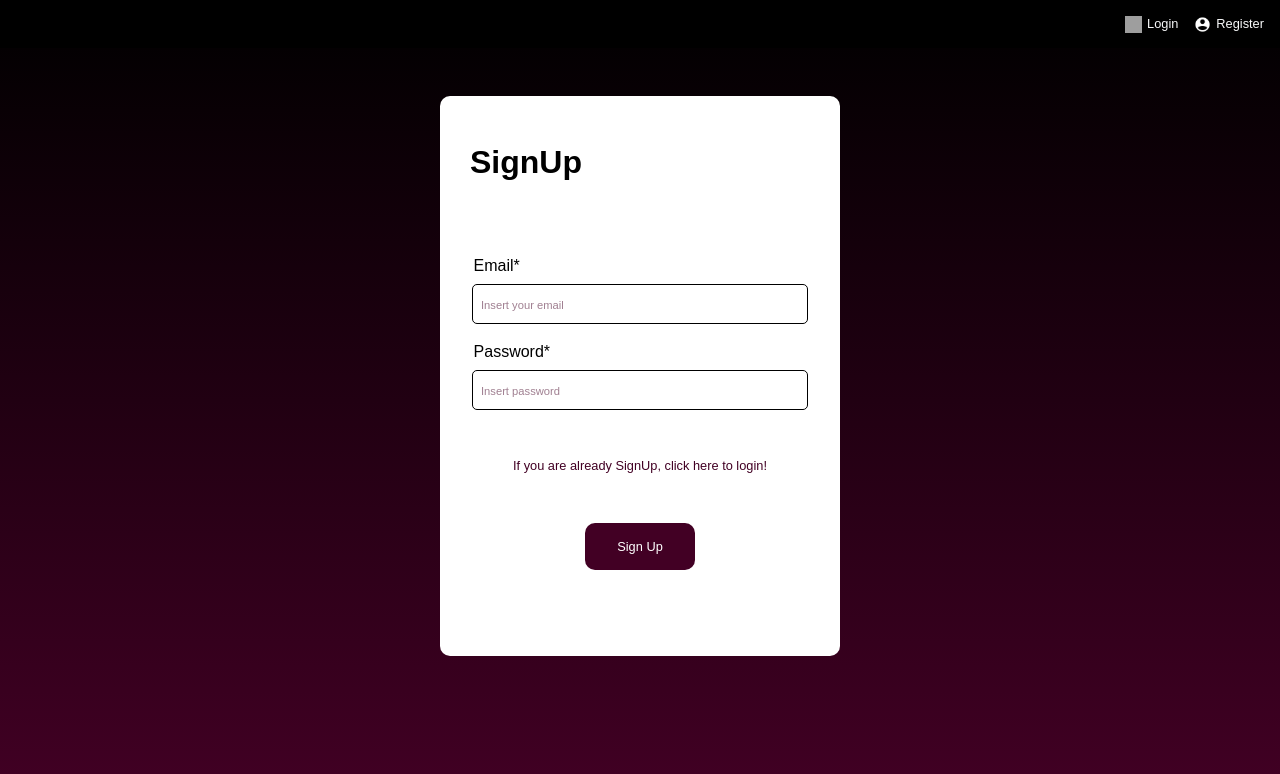
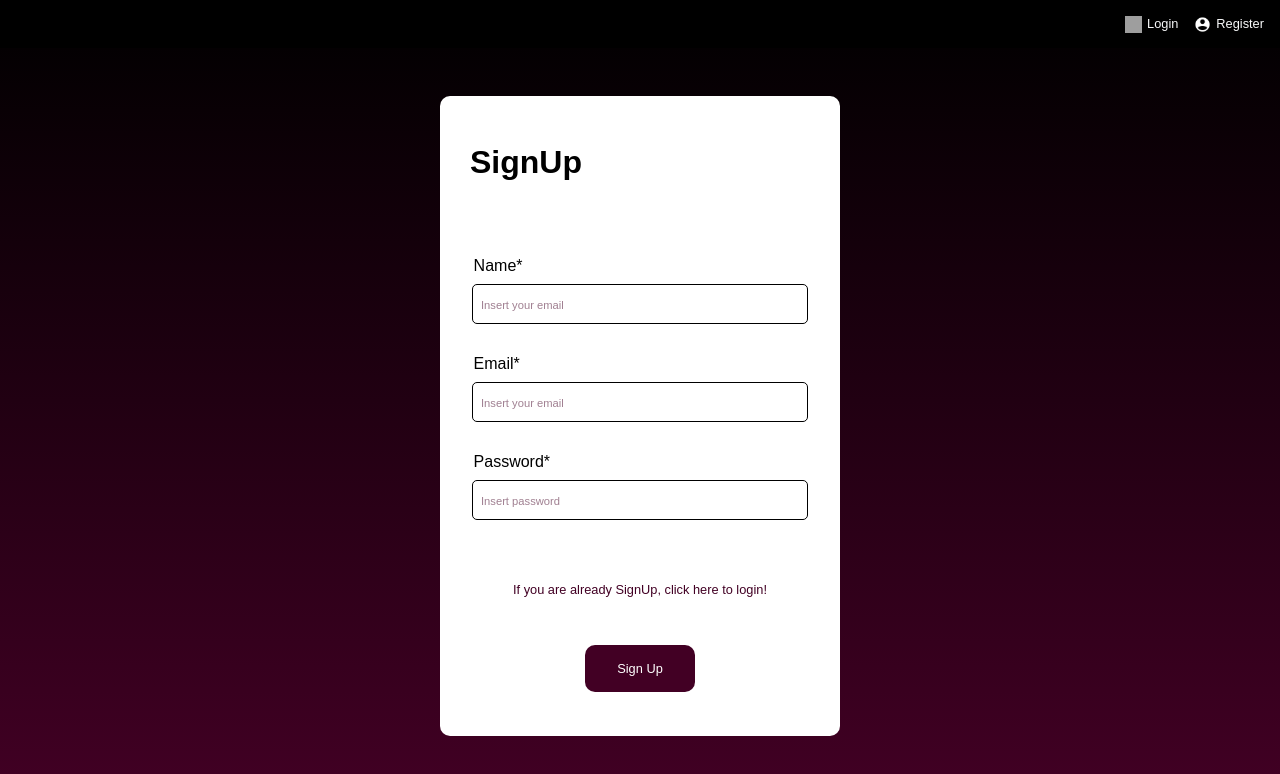
Before and after one commit to Macumba45/FRONTEND-REACT-COCKTAILS, a React (Create React App) app: page /signUp in a window 1280 px wide. Shown: the top 774 px of the page. Built offline with nearby package versions, Linux system fonts and the light colour scheme; grey boxes are pictures that could not be loaded.

Commit message:
chore: SignUp constant.ts name added

```diff
--- a/src/views/Login/index.tsx
+++ b/src/views/Login/index.tsx
@@ -51,9 +51,8 @@ const Login: FC<Props> = () => {
             } catch (error: any) {
                 console.log(error);
             }
-        },
-        [navigate]
-    );
+        }, [navigate]);
+
 
     return (
         <>
--- a/src/views/SignUp/constants.ts
+++ b/src/views/SignUp/constants.ts
@@ -10,6 +10,7 @@ export const validationSchema = Yup.object().shape({
 });
 
 export const initialValues = {
+    name: '',
     email: '',
     password: '',
 };
--- a/src/views/SignUp/index.tsx
+++ b/src/views/SignUp/index.tsx
@@ -1,6 +1,6 @@
 import { FC, memo, useCallback } from 'react';
 import { useNavigate } from 'react-router-dom';
-import { initialValues } from '../Login/constants';
+import { initialValues } from '../SignUp/constants';
 import { Field, FieldProps, Formik } from 'formik';
 import { validationSchema } from './constants';
 import { setAuthenticatedToken } from '../../services/storage';
@@ -21,9 +21,10 @@ import {
     ButtonSignUp,
     LoginBackImg,
     Error,
+    NameContainer,
 } from './styles';
 
-const SignUp: FC<Props> = () => {
+const SignUp: FC = () => {
     const navigate = useNavigate();
 
     const handleSubmit = useCallback(
@@ -37,6 +38,7 @@ const SignUp: FC<Props> = () => {
                             'Content-Type': 'application/json',
                         },
                         body: JSON.stringify({
+                            name: values.name,
                             email: values.email,
                             password: values.password,
                         }),
@@ -69,6 +71,25 @@ const SignUp: FC<Props> = () => {
                     >
                         <Form>
                             <SignUpTitle>SignUp</SignUpTitle>
+                            <Field name="email">
+                                {({ field, meta }: FieldProps) => (
+                                    <NameContainer>
+                                        <LabelContainer>
+                                            <Label>Name* </Label>
+                                        </LabelContainer>
+                                        <Input
+                                            $hasError={!!meta?.error}
+                                            type="email"
+                                            placeholder="Insert your email"
+                                            autoComplete="email"
+                                            {...field}
+                                        />
+                                        {!!meta?.error && (
+                                            <Error>{meta.error}</Error>
+                                        )}
+                                    </NameContainer>
+                                )}
+                            </Field>
                             <Field name="email">
                                 {({ field, meta }: FieldProps) => (
                                     <EmailContainer>
--- a/src/views/SignUp/styles.ts
+++ b/src/views/SignUp/styles.ts
@@ -25,7 +25,7 @@ export const MainFormContainer = styled.div`
 export const Form = styled(defaultForm)`
     background-color: white;
     border-radius: 10px;
-    height: 35rem;
+    height:40rem;
     margin-left: 1.7rem;
     margin-right: 1.7rem;
     /* Margen para pantalla grande */
@@ -47,12 +47,20 @@ export const SignUpTitle = styled.h1`
     margin-top: 3.125rem;
 `;
 
+export const NameContainer = styled.div`
+    display: flex;
+    flex-direction: column;
+    justify-content: center;
+    /* margin-left: 3.125rem; */
+    margin-top: 5rem;
+`;
+
 export const EmailContainer = styled.div`
     display: flex;
     flex-direction: column;
     justify-content: center;
     /* margin-left: 3.125rem; */
-    margin-top: 5rem;
+    margin-top: 2rem;
 `;
 
 export const PasswordContainer = styled.div`
@@ -61,7 +69,7 @@ export const PasswordContainer = styled.div`
     flex-direction: column;
     justify-content: center;
     /* margin-left: 3.125rem; */
-    margin-top: 1.25rem;
+    margin-top: 2rem;
 `;
 
 export const LabelContainer = styled.div``;
@@ -84,7 +92,7 @@ export const Input = styled.input<{ $hasError?: boolean }>`
     border-radius: 5px;
     border: 0.1px solid
         ${({ $hasError, theme }) =>
-            $hasError ? theme.colors.danger : theme.colors.secondary};
+        $hasError ? theme.colors.danger : theme.colors.secondary};
     padding-left: 0.5rem;
     box-sizing: border-box;
     font-family: ${({ theme }) => theme.fonts.primary};
@@ -124,7 +132,7 @@ export const LinkLoginContainer = styled.div`
     align-items: center;
     display: flex;
     justify-content: center;
-    margin-top: 3.125rem;
+    margin-top: 4rem;
 `;
 
 export const LinkLoginText = styled(Link)`
@@ -150,8 +158,8 @@ export const ButtonSignUp = styled.button`
     font-family: ${({ theme }) => theme.fonts.primary};
     font-size: ${({ theme }) => theme.fontSizes.smallest};
     font-weight: 500;
-    margin-bottom: 3.125rem;
-    margin-top: 50px;
+
+    margin-top: 3rem;
     padding: 1rem 2rem 1rem 2rem;
     text-decoration: none;
 
--- a/src/views/SignUp/type.ts
+++ b/src/views/SignUp/type.ts
@@ -1,6 +1,7 @@
 export type Props = {
-    email?: string;
-    password?: string;
+    name: string;
+    email: string;
+    password: string;
 };
 
 export type FieldProps = {
```
